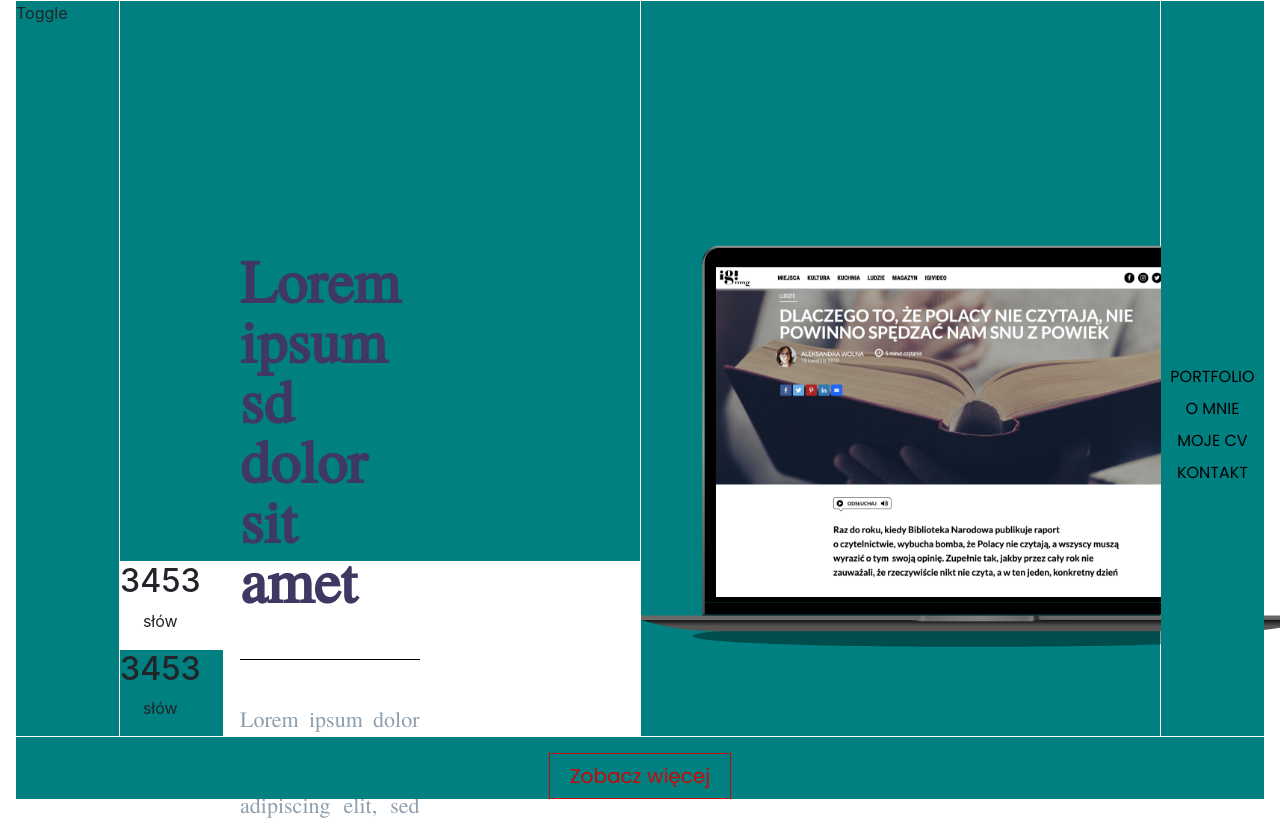
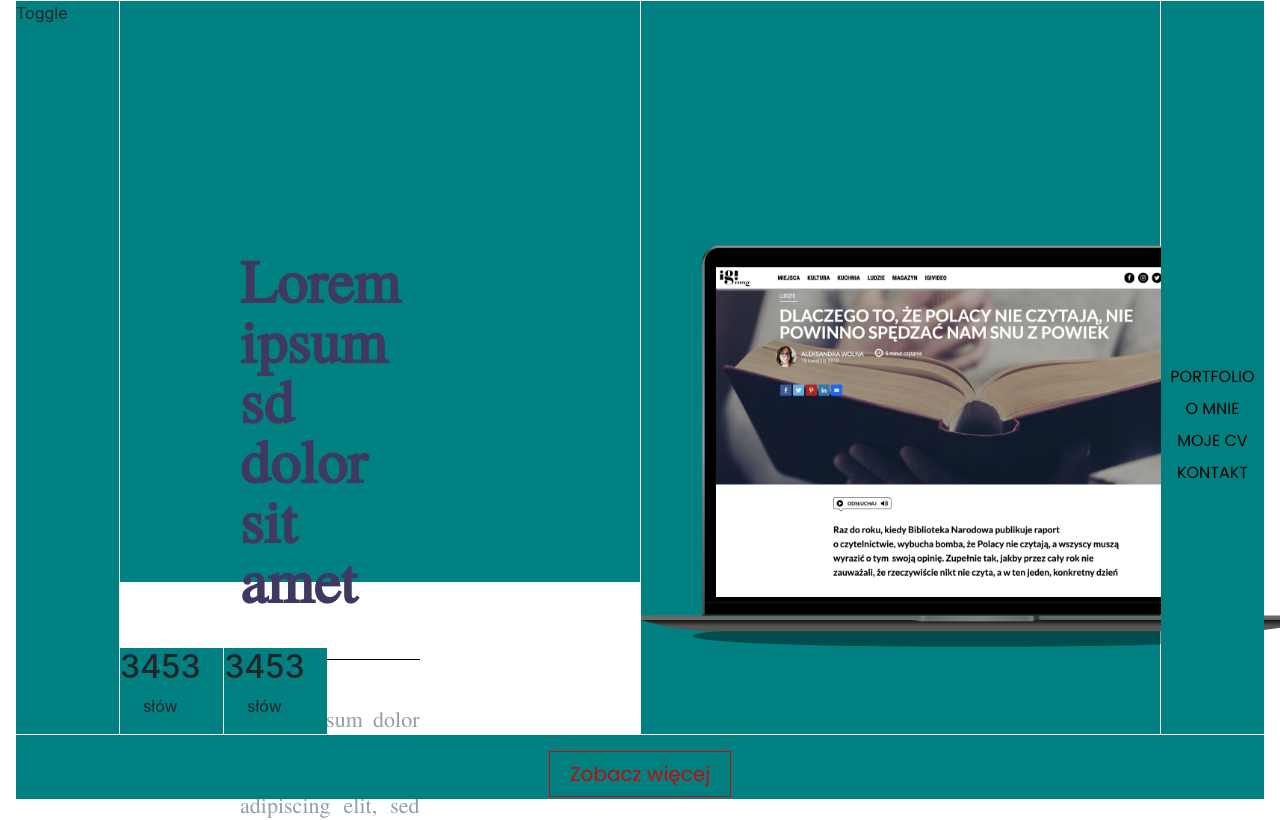
Before and after one commit to elderbary/portfolio-react-aleksandra, a React (Create React App) app: page / in a window 1280 px wide. Shown: the top 820 px of the page. Built offline with nearby package versions, Linux system fonts and the light colour scheme.

Commit message:
dodany komponent do grida

```diff
--- a/src/styles/App.css
+++ b/src/styles/App.css
@@ -36,6 +36,12 @@
   grid-row: 11/12;
 }
 
+.grid-item-stats-2 {
+  background-color: teal;
+  grid-column: 3/3;
+  grid-row: 11/12;
+}
+
 .grid-item-3 {
   background-color: teal;
   grid-column: 7/12;
```
